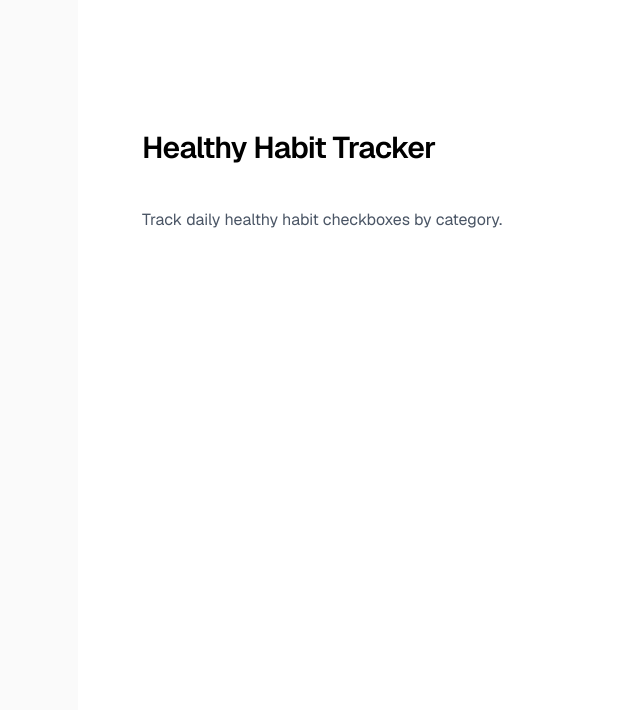
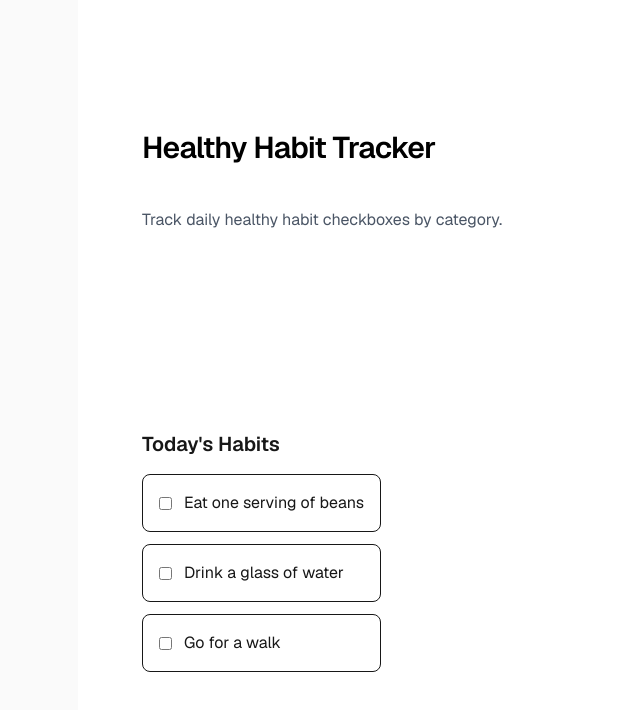
Before and after one commit to CynthiaWeaver-Jeannine/healthy-habits-tracker, a Next.js app: page / in a window 1280 px wide. Shown: the top 710 px of the page, without its empty margins (178-818 px from the left). Built offline with nearby package versions, Linux system fonts and the light colour scheme.

Commit message:
Add checkboxes to homepage.

```diff
--- a/src/app/page.tsx
+++ b/src/app/page.tsx
@@ -1,4 +1,4 @@
-
+import { sampleHabitItems } from "@/features/habits/data/sampleHabitItems";
 
 export default function Home() {
   return (
@@ -13,7 +13,21 @@ export default function Home() {
           <p className="mt-4 text-gray-600">
             Track daily healthy habit checkboxes by category.
           </p>
-         </div>
+        </div>
+        <section className="mt-8">
+          <h2 className="text-xl font-semibold">Today&apos;s Habits</h2>
+          <ul className="mt-4 space-y-3">
+            {sampleHabitItems.map((habit) => (
+              <li key={habit.id} className="rounded-lg border p-4">
+                <label className="flex items-center gap-3">
+                  <input type="checkbox" />
+                  <span>{habit.label}</span>
+                </label>
+              </li>
+            ))}
+          </ul>
+        </section>
+
       </main>
     </div>
   );
```
